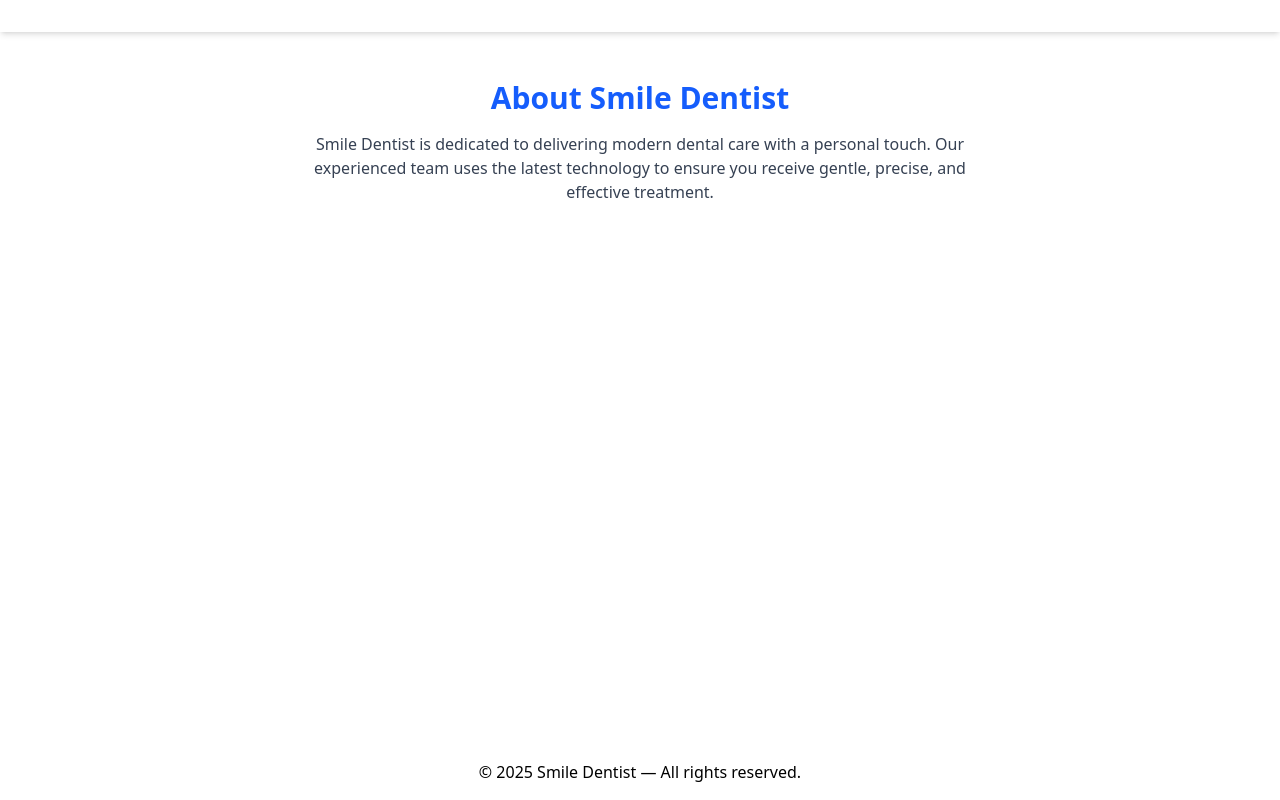
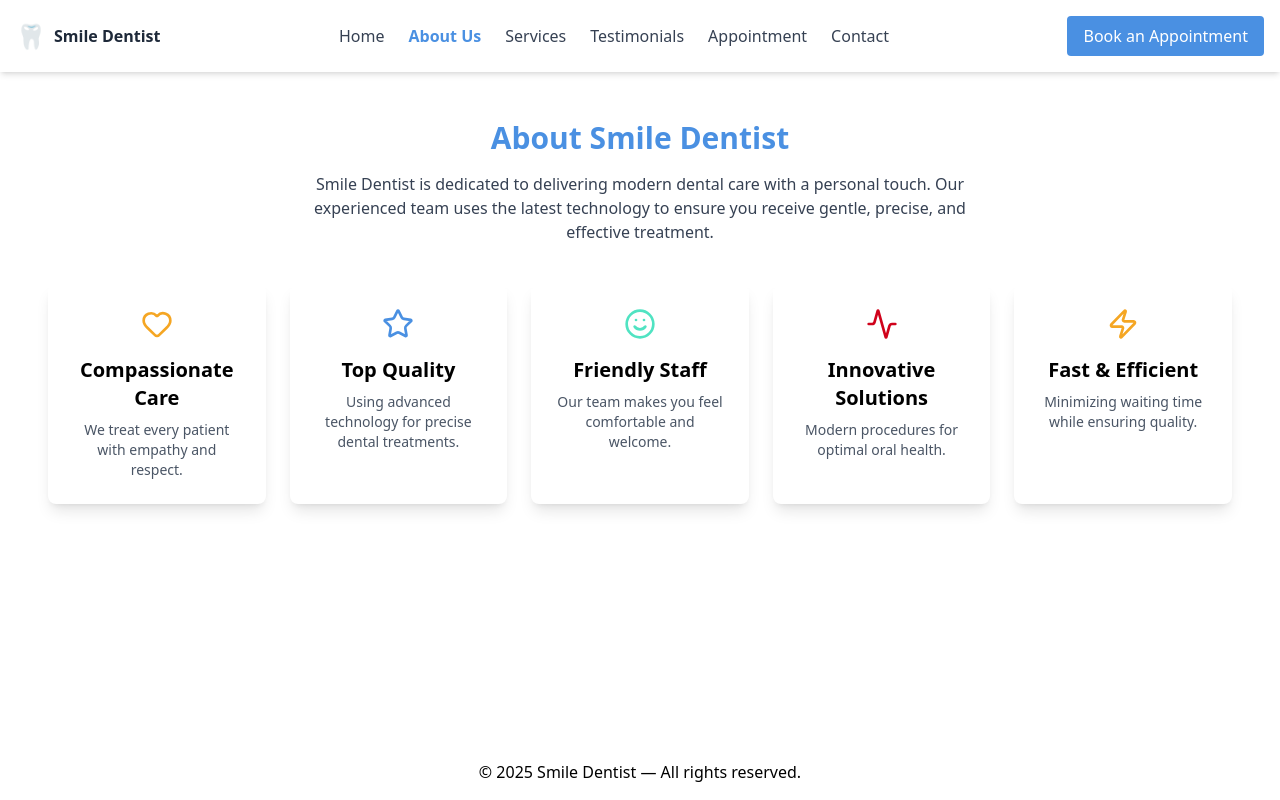
Before and after one commit to Matuku45/metrosites-smile-dentist-prototype, a React (Vite) app in the folder metrosites-smile-dentist-prototype/: page /about in a window 1280 px wide. Built offline with nearby package versions, Linux system fonts and the light colour scheme.

Commit message:
-→ sky blue background for a premium dental theme.
Animated rotating sparkle icon in logo.m

```diff
--- a/metrosites-smile-dentist-prototype/src/App.jsx
+++ b/metrosites-smile-dentist-prototype/src/App.jsx
@@ -1,11 +1,12 @@
 import React from "react";
-import { BrowserRouter as Router, Routes, Route, Link } from "react-router-dom";
+import { BrowserRouter as Router, Routes, Route } from "react-router-dom";
 import Home from "./pages/Home";
 import About from "./pages/About";
 import Services from "./pages/Services";
 import Testimonials from "./pages/Testimonials";
 import Appointment from "./pages/Appointment";
 import Contact from "./pages/Contact";
+import Header from "./components/Header"; // Import Header component
 import "./App.css";
 
 export default function App() {
@@ -13,19 +14,7 @@ export default function App() {
     <Router>
       <div className="min-h-screen bg-base-100 text-neutral flex flex-col">
         {/* Header / Navbar */}
-        <header className="navbar bg-primary text-white shadow-md">
-          <div className="container mx-auto flex justify-between items-center px-4">
-            <h1 className="text-2xl font-bold tracking-wide">Smile Dentist</h1>
-            <nav className="space-x-4">
-              <Link to="/" className="hover:text-secondary">Home</Link>
-              <Link to="/about" className="hover:text-secondary">About</Link>
-              <Link to="/services" className="hover:text-secondary">Services</Link>
-              <Link to="/testimonials" className="hover:text-secondary">Testimonials</Link>
-              <Link to="/appointment" className="hover:text-secondary">Book</Link>
-              <Link to="/contact" className="hover:text-secondary">Contact</Link>
-            </nav>
-          </div>
-        </header>
+        <Header /> {/* Place Header here */}
 
         {/* Main Routes */}
         <main className="flex-grow p-6 container mx-auto">
--- a/metrosites-smile-dentist-prototype/src/components/Footer.jsx
+++ b/metrosites-smile-dentist-prototype/src/components/Footer.jsx
@@ -1,29 +1,42 @@
-import React from 'react'
+import { Facebook, Instagram } from "lucide-react";
+import { Link } from "react-router-dom";
+import React from "react";
+export default function Footer() {
+  return (
+    <footer className="bg-[#50E3C2] text-white py-10">
+      <div className="container mx-auto grid md:grid-cols-3 gap-8 text-center md:text-left">
+        {/* Logo & Tagline */}
+        <div>
+          <div className="flex items-center justify-center md:justify-start space-x-2 mb-2">
+            <span className="text-3xl font-bold">🦷</span>
+            <span className="font-bold text-white">Smile Dentist</span>
+          </div>
+          <p>Your Smile, Our Priority</p>
+        </div>
 
+        {/* Quick Links */}
+        <div>
+          <h3 className="font-semibold mb-2">Quick Links</h3>
+          <ul>
+            <li><Link to="/services" className="hover:underline">Services</Link></li>
+            <li><Link to="/testimonials" className="hover:underline">Testimonials</Link></li>
+            <li><Link to="/appointment" className="hover:underline">Appointment</Link></li>
+            <li><Link to="/contact" className="hover:underline">Contact</Link></li>
+          </ul>
+        </div>
 
-export default function Footer(){
-return (
-<footer className="bg-neutral text-neutral-content mt-8">
-<div className="container mx-auto px-4 py-8 grid grid-cols-1 md:grid-cols-3 gap-6">
-<div>
-<h3 className="font-bold text-lg">Smile Dentist</h3>
-<p className="text-sm">Modern dental care for the whole family. Open Mon–Fri 8:00–17:00</p>
-</div>
-<div>
-<h4 className="font-semibold">Contact</h4>
-<p className="text-sm">123 Smile Street</p>
-<p className="text-sm">Cape Town, South Africa</p>
-<p className="text-sm">+27 12 345 6789</p>
-</div>
-<div>
-<h4 className="font-semibold">Follow</h4>
-<div className="flex gap-2 mt-2">
-<a className="btn btn-ghost btn-sm">Facebook</a>
-<a className="btn btn-ghost btn-sm">Instagram</a>
-</div>
-</div>
-</div>
-<div className="bg-black/5 text-center py-3 text-sm">© {new Date().getFullYear()} Smile Dentist — Prototype</div>
-</footer>
-)
+        {/* Social & Contact */}
+        <div>
+          <h3 className="font-semibold mb-2">Connect</h3>
+          <div className="flex justify-center md:justify-start gap-4 mb-2">
+            <a href="#" aria-label="Facebook"><Facebook /></a>
+            <a href="#" aria-label="Instagram"><Instagram /></a>
+          </div>
+          <p>Phone: +27 12 345 6789</p>
+          <p>Email: info@smiledentist.co.za</p>
+        </div>
+      </div>
+      <p className="text-center text-white/80 mt-8">&copy; 2025 Smile Dentist. All Rights Reserved.</p>
+    </footer>
+  );
 }
--- a/metrosites-smile-dentist-prototype/src/components/Header.jsx
+++ b/metrosites-smile-dentist-prototype/src/components/Header.jsx
@@ -1,128 +1,84 @@
-import React, { useState } from "react";
+import { useState } from "react";
+import { Menu, X } from "lucide-react";
 import { Link, NavLink } from "react-router-dom";
-import { Menu, X, Phone, Mail, Sparkles, Heart } from "lucide-react";
-import { motion, AnimatePresence } from "framer-motion";
+import React from "react";
+export default function Header() {
+  const [isOpen, setIsOpen] = useState(false);
 
-export default function Header() {
-  const [open, setOpen] = useState(false);
-
-  const nav = [
-    { name: "Home", to: "/" },
-    { name: "Services", to: "/services" },
-    { name: "Appointment", to: "/appointment" },
-    { name: "Testimonials", to: "/testimonials" },
-    { name: "About", to: "/about" },
-    { name: "Contact", to: "/contact" },
+  const navLinks = [
+    { name: "Home", path: "/" },
+    { name: "About Us", path: "/about" },
+    { name: "Services", path: "/services" },
+    { name: "Testimonials", path: "/testimonials" },
+    { name: "Appointment", path: "/appointment" },
+    { name: "Contact", path: "/contact" },
   ];
 
   return (
-    <header className="sticky top-0 z-50 bg-gradient-to-r from-white to-sky-50 shadow-md border-b border-blue-100">
-      <div className="container mx-auto px-4 py-3 flex items-center justify-between">
+    <header className="bg-white shadow-md sticky top-0 z-50">
+      <div className="container mx-auto flex justify-between items-center p-4">
         {/* Logo */}
-        <Link to="/" className="flex items-center gap-3 group">
-          <motion.div
-            whileHover={{ rotate: 360 }}
-            transition={{ duration: 0.8 }}
-            className="w-10 h-10 rounded-full bg-gradient-to-tr from-sky-500 to-blue-600 flex items-center justify-center text-white font-bold shadow-lg"
-          >
-            <Sparkles size={22} />
-          </motion.div>
-          <div>
-            <motion.div
-              whileHover={{ color: "#0284c7" }}
-              className="text-lg font-semibold text-gray-800"
-            >
-              Smile Dentist
-            </motion.div>
-            <div className="text-sm text-gray-500">
-              Dental Care & Cosmetic Dentistry
-            </div>
-          </div>
+        <Link to="/" className="flex items-center space-x-2">
+          <span className="text-2xl font-bold text-[#4A90E2]">🦷</span>
+          <span className="font-bold text-gray-800">Smile Dentist</span>
         </Link>
 
-        {/* Desktop Nav */}
-        <nav className="hidden md:flex items-center gap-6">
-          {nav.map((n) => (
-            <motion.div whileHover={{ y: -2 }} key={n.to}>
+        {/* Desktop Navigation */}
+        <nav className="hidden md:flex space-x-6">
+          {navLinks.map((link) => (
             <NavLink
-                to={n.to}
+              key={link.name}
+              to={link.path}
               className={({ isActive }) =>
-                  isActive
-                    ? "text-sky-600 font-semibold relative after:absolute after:bottom-0 after:left-0 after:w-full after:h-0.5 after:bg-sky-500"
-                    : "text-gray-700 hover:text-sky-600 transition-colors duration-200"
+                isActive ? "text-[#4A90E2] font-semibold" : "text-gray-700 hover:text-[#4A90E2]"
               }
             >
-                {n.name}
+              {link.name}
             </NavLink>
-            </motion.div>
           ))}
         </nav>
 
-        {/* Contact Info + Menu Button */}
-        <div className="flex items-center gap-4">
-          <motion.div
-            className="hidden md:flex flex-col text-right"
-            whileHover={{ scale: 1.05 }}
+        {/* CTA Button */}
+        <Link
+          to="/appointment"
+          className="hidden md:inline-block bg-[#4A90E2] text-white px-4 py-2 rounded hover:bg-[#357ABD]"
         >
-            <span className="text-sm font-medium flex items-center gap-1 text-gray-600">
-              <Phone size={14} className="text-sky-500" /> Call us
-            </span>
-            <a href="tel:+1234567890" className="text-sm text-sky-600 hover:underline">
-              +1 (234) 567-890
-            </a>
-          </motion.div>
+          Book an Appointment
+        </Link>
 
-          <motion.button
-            whileTap={{ scale: 0.9 }}
-            className="md:hidden p-2 rounded-md bg-sky-100 text-sky-700"
-            onClick={() => setOpen(!open)}
-            aria-label="menu"
+        {/* Mobile Menu Toggle */}
+        <button
+          className="md:hidden"
+          onClick={() => setIsOpen(!isOpen)}
         >
-            {open ? <X size={24} /> : <Menu size={24} />}
-          </motion.button>
-        </div>
+          {isOpen ? <X size={24} /> : <Menu size={24} />}
+        </button>
       </div>
 
-      {/* Mobile Nav */}
-      <AnimatePresence>
-        {open && (
-          <motion.nav
-            initial={{ height: 0, opacity: 0 }}
-            animate={{ height: "auto", opacity: 1 }}
-            exit={{ height: 0, opacity: 0 }}
-            transition={{ duration: 0.25 }}
-            className="md:hidden overflow-hidden bg-white border-t border-gray-200 shadow-inner"
+      {/* Mobile Navigation */}
+      {isOpen && (
+        <nav className="md:hidden bg-white shadow-md">
+          <ul className="flex flex-col p-4 space-y-2">
+            {navLinks.map((link) => (
+              <NavLink
+                key={link.name}
+                to={link.path}
+                className="text-gray-700 hover:text-[#4A90E2] font-medium"
+                onClick={() => setIsOpen(false)}
               >
-            <div className="px-4 py-4 flex flex-col gap-3">
-              {nav.map((n) => (
-                <NavLink
-                  key={n.to}
-                  to={n.to}
-                  className="block py-2 text-gray-700 hover:text-sky-600 font-medium transition-colors"
-                  onClick={() => setOpen(false)}
-                >
-                  {n.name}
+                {link.name}
               </NavLink>
             ))}
-
-              <div className="flex flex-col mt-4 gap-2 text-sm">
-                <a
-                  href="tel:+1234567890"
-                  className="flex items-center gap-2 text-gray-700 hover:text-sky-600"
+            <Link
+              to="/appointment"
+              className="bg-[#4A90E2] text-white px-4 py-2 rounded mt-2 block text-center"
+              onClick={() => setIsOpen(false)}
             >
-                  <Phone size={16} className="text-sky-500" /> +1 (234) 567-890
-                </a>
-                <a
-                  href="mailto:info@smiledentist.co.za"
-                  className="flex items-center gap-2 text-gray-700 hover:text-sky-600"
-                >
-                  <Mail size={16} className="text-sky-500" /> info@smiledentist.co.za
-                </a>
-              </div>
-            </div>
-          </motion.nav>
+              Book an Appointment
+            </Link>
+          </ul>
+        </nav>
       )}
-      </AnimatePresence>
     </header>
   );
 }
--- a/metrosites-smile-dentist-prototype/src/pages/About.jsx
+++ b/metrosites-smile-dentist-prototype/src/pages/About.jsx
@@ -1,13 +1,33 @@
 import React from "react";
+import { Heart, Star, Smile, Activity, Zap } from "lucide-react";
 
 export default function About() {
+  const features = [
+    { icon: <Heart className="text-[#F5A623]" size={32} />, title: "Compassionate Care", desc: "We treat every patient with empathy and respect." },
+    { icon: <Star className="text-[#4A90E2]" size={32} />, title: "Top Quality", desc: "Using advanced technology for precise dental treatments." },
+    { icon: <Smile className="text-[#50E3C2]" size={32} />, title: "Friendly Staff", desc: "Our team makes you feel comfortable and welcome." },
+    { icon: <Activity className="text-[#D0021B]" size={32} />, title: "Innovative Solutions", desc: "Modern procedures for optimal oral health." },
+    { icon: <Zap className="text-[#F5A623]" size={32} />, title: "Fast & Efficient", desc: "Minimizing waiting time while ensuring quality." },
+  ];
+
   return (
     <div className="container mx-auto p-6 text-center">
-      <h1 className="text-3xl font-bold text-blue-600 mb-4">About Smile Dentist</h1>
-      <p className="text-gray-700 max-w-2xl mx-auto">
+      <h1 className="text-3xl font-bold text-[#4A90E2] mb-4">About Smile Dentist</h1>
+      <p className="text-gray-700 max-w-2xl mx-auto mb-10">
         Smile Dentist is dedicated to delivering modern dental care with a personal touch.
         Our experienced team uses the latest technology to ensure you receive gentle, precise, and effective treatment.
       </p>
+
+      {/* Features Section */}
+      <div className="grid md:grid-cols-3 lg:grid-cols-5 gap-6">
+        {features.map((f, idx) => (
+          <div key={idx} className="card bg-white shadow-lg p-6 hover:shadow-xl transition duration-300 rounded-lg">
+            <div className="flex justify-center mb-4">{f.icon}</div>
+            <h3 className="text-xl font-semibold mb-2">{f.title}</h3>
+            <p className="text-gray-600 text-sm">{f.desc}</p>
+          </div>
+        ))}
+      </div>
     </div>
   );
 }
--- a/metrosites-smile-dentist-prototype/src/pages/Home.jsx
+++ b/metrosites-smile-dentist-prototype/src/pages/Home.jsx
@@ -1,28 +1,85 @@
+import { motion } from "framer-motion";
+import { ShoppingCart, Star, Tag } from "lucide-react";
 import React from "react";
-import { motion } from "framer-motion";
-import { SmilePlus } from "lucide-react";
-import { Link } from "react-router-dom";
-
 export default function Home() {
   return (
-    <div className="text-center py-20 bg-gradient-to-b from-blue-50 to-white">
-      <motion.h1
-        initial={{ opacity: 0, y: 30 }}
-        animate={{ opacity: 1, y: 0 }}
-        transition={{ duration: 0.6 }}
-        className="text-5xl font-bold text-blue-600 mb-4 flex justify-center items-center gap-2"
+    <div className="bg-[#F4F4F4] min-h-screen">
+      {/* Hero Section */}
+      <section
+        className="bg-cover bg-center h-screen flex flex-col justify-center items-center text-center text-white"
+        style={{ backgroundImage: "url('/images/hero-dentist.jpg')" }}
       >
-        <SmilePlus size={48}/> Smile Dentist Clinic
-      </motion.h1>
-      <p className="text-gray-600 max-w-lg mx-auto mb-6">
-        Modern dental care you can trust — your comfort, confidence, and smile are our top priorities.
-      </p>
-      <Link
-        to="/appointment"
-        className="btn btn-primary bg-gradient-to-r from-sky-400 to-blue-600 border-none"
-      >
-        Book Appointment
-      </Link>
+        <motion.h1
+          initial={{ opacity: 0, y: -50 }}
+          animate={{ opacity: 1, y: 0 }}
+          transition={{ duration: 0.8 }}
+          className="text-4xl md:text-6xl font-bold mb-4 drop-shadow-lg"
+        >
+          Welcome to Smile Dentist
+        </motion.h1>
+        <motion.p
+          initial={{ opacity: 0 }}
+          animate={{ opacity: 1 }}
+          transition={{ delay: 0.5 }}
+          className="text-lg md:text-2xl mb-6 drop-shadow-md"
+        >
+          Providing top-notch dental care with a personal touch.
+        </motion.p>
+        <motion.a
+          href="/appointment"
+          initial={{ opacity: 0, scale: 0.8 }}
+          animate={{ opacity: 1, scale: 1 }}
+          transition={{ delay: 1 }}
+          className="bg-[#4A90E2] px-6 py-3 rounded text-white font-semibold hover:bg-[#357ABD]"
+        >
+          Schedule Your Visit
+        </motion.a>
+      </section>
+
+      {/* Services Section */}
+      <section className="container mx-auto py-16 text-center">
+        <h2 className="text-3xl font-bold text-gray-800 mb-10">Our Services</h2>
+        <div className="grid md:grid-cols-3 gap-8">
+          <div className="bg-white rounded-lg p-6 shadow hover:shadow-lg transition">
+            <Star size={36} className="mx-auto text-[#50E3C2] mb-4" />
+            <h3 className="text-xl font-semibold mb-2">General Dentistry</h3>
+            <p className="text-gray-600">Routine check-ups, cleaning, and oral care.</p>
+          </div>
+          <div className="bg-white rounded-lg p-6 shadow hover:shadow-lg transition">
+            <Tag size={36} className="mx-auto text-[#F5A623] mb-4" />
+            <h3 className="text-xl font-semibold mb-2">Cosmetic Dentistry</h3>
+            <p className="text-gray-600">Whitening, veneers, and smile makeovers.</p>
+          </div>
+          <div className="bg-white rounded-lg p-6 shadow hover:shadow-lg transition">
+            <ShoppingCart size={36} className="mx-auto text-[#D0021B] mb-4" />
+            <h3 className="text-xl font-semibold mb-2">Orthodontics</h3>
+            <p className="text-gray-600">Braces and aligners for a perfect smile.</p>
+          </div>
+        </div>
+      </section>
+
+      {/* Testimonials */}
+      <section className="bg-white py-16 text-center">
+        <h2 className="text-3xl font-bold text-gray-800 mb-10">What Our Patients Say</h2>
+        <div className="max-w-4xl mx-auto">
+          {/* You can integrate a carousel here */}
+          <p className="text-gray-600 italic mb-4">"The best dental experience I've ever had!" – Jane D.</p>
+          <p className="text-gray-600 italic mb-4">"Friendly staff and excellent care." – Mark S.</p>
+          <a
+            href="/testimonials"
+            className="text-[#4A90E2] font-semibold hover:underline"
+          >
+            Read More Testimonials
+          </a>
+        </div>
+      </section>
+
+      {/* Contact Section */}
+      <section className="bg-[#50E3C2] py-12 text-white text-center">
+        <h2 className="text-2xl font-bold mb-4">Get in Touch</h2>
+        <p>Phone: +27 12 345 6789 | Email: info@smiledentist.co.za</p>
+        <p>Address: 123 Smile Street, Cape Town, South Africa</p>
+      </section>
     </div>
   );
 }
```
Lines whose indentation alone changed are shown as unchanged.
